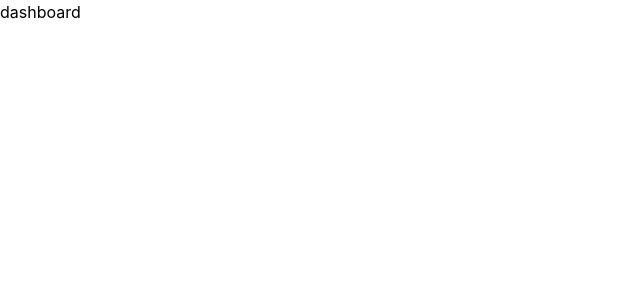
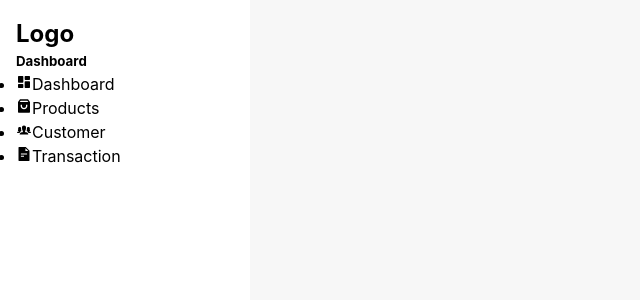
Before and after one commit to Jyotiraditya24/Dashboard, a React (Vite) app: page /admin/dashboard in a window 1280 px wide. Shown: the top 300 px of the page, without its empty margins (0-640 px from the left). Built offline with nearby package versions, Linux system fonts and the light colour scheme.

Commit message:
Basic Dashboard getting Ready

```diff
--- /dev/null
+++ b/src/components/Sidebar.tsx
@@ -0,0 +1,55 @@
+import { Location, useLocation, useNavigate } from "react-router-dom";
+import { IconType } from "react-icons";
+import { Link } from "react-router-dom";
+import { RiDashboardFill,RiShoppingBag3Fill } from "react-icons/ri";
+import {AiFillFileText} from "react-icons/ai"
+import {IoIosPeople} from "react-icons/io"
+
+const Sidebar = () => {
+  const DashboardData = [
+    {
+      id: "1",
+      url: "/admin/dashboard",
+      icon: <RiDashboardFill />,
+      text: "Dashboard",
+    },
+    {
+      id: "2",
+      url: "/admin/products",
+      icon:<RiShoppingBag3Fill/>,
+      text:"Products"
+
+    },
+    {
+      id: "3",
+      url: "/admin/customers",
+      icon:<IoIosPeople/>,
+      text:"Customer"
+    },
+    {
+      id: "4",
+      url: "/admin/transaction",
+      icon:<AiFillFileText/>,
+      text:"Transaction"
+    },
+  ];
+  return (
+    <aside>
+      <h2>Logo</h2>
+      <div>
+        <h5>Dashboard</h5>
+        <ul>
+          {DashboardData.map((data) => (
+            <li id={data.id}>
+              <Link to={data.url}></Link>
+              {data.icon}
+              {data.text}
+            </li>
+          ))}
+        </ul>
+      </div>
+    </aside>
+  );
+};
+
+export default Sidebar;
--- a/src/pages/Dashboard.tsx
+++ b/src/pages/Dashboard.tsx
@@ -1,5 +1,16 @@
+import Sidebar from "../components/Sidebar";
+
 const Dashboard = () => {
-  return <div>dashboard</div>;
+  return (
+    <div className="adminContainer">
+      {/* SIDEBAR */}
+      <Sidebar/>
+      {/* MAIN */}
+      <main>
+
+      </main>
+    </div>
+  )
 };
 
 export default Dashboard;
--- a/src/styles/mixin.scss
+++ b/src/styles/_mixin.scss
@@ -1,3 +1,4 @@
+
 @mixin heading($spacing:3px,$weight:00,$case:uppercase) {
     letter-spacing: $spacing;
     font-weight: $weight;
@@ -34,5 +35,3 @@
     height: $size;
     width: $size;
 }
-
-@use "mixin";
--- a/src/styles/app.scss
+++ b/src/styles/app.scss
@@ -1,3 +1,5 @@
+@import "mixin";
+
 :root{
     font-family: Inter,system-ui,Avenir, Helvetica,Arial, sans-serif ;
     line-height: 1.5;
@@ -12,6 +14,7 @@
 
 a{
     text-decoration: none;
+    color: black;
 }
 .red {
     color:red;
@@ -22,3 +25,18 @@ a{
 .green{
     color: rgb(0,195,0)
 }
+.adminContainer{
+    @include grid(1fr 4fr,2rem);
+    background-color: rgb(247,247,247);
+    height: 100vh;
+    > aside {
+        background-color: white;
+        width: 100%;
+        padding: 1rem;
+        z-index: 10;
+        overflow-y: auto;
+        &::-webkit-scrollbar{
+            display: none;
+        }
+    }
+}
```
